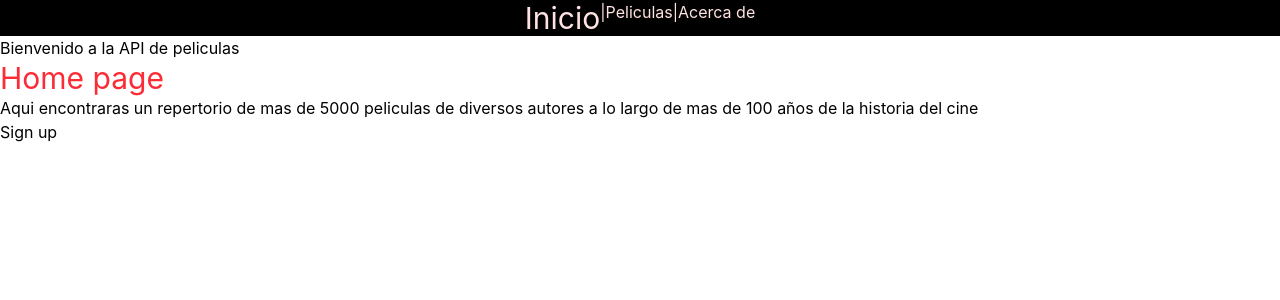
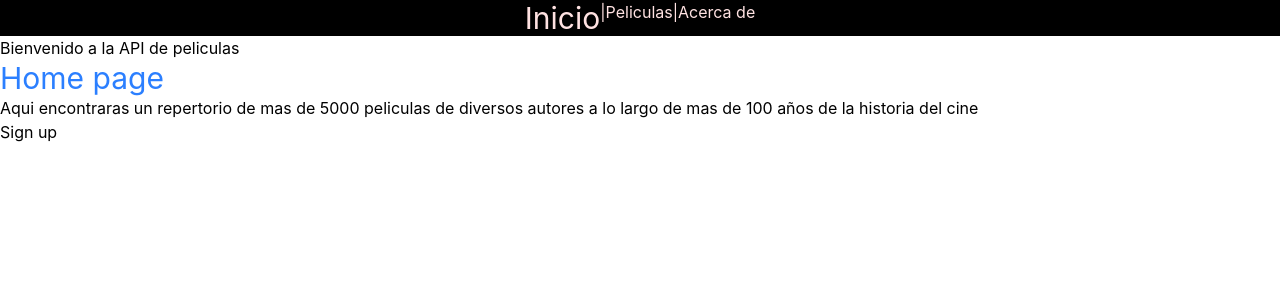
Before and after one commit to Pq989-j/Movies-UI-Frontend, a React (Vite) app: page / in a window 1280 px wide. Shown: the top 300 px of the page. Built offline with nearby package versions, Linux system fonts and the light colour scheme.

Commit message:
feat: add AuthProvider fetch to api and tailwind

```diff
--- a/src/Pages/Home.jsx
+++ b/src/Pages/Home.jsx
@@ -4,7 +4,7 @@ function Home () {
     return (
     <div className="right-10">
         <h1>Bienvenido a la API de peliculas </h1>
-        <h1 className="right-10 text-3xl font bold text-red-500">Home page</h1>
+        <h1 className="right-10 text-3xl font bold text-blue-500">Home page</h1>
 
 
         <p>Aqui encontraras un repertorio de mas de 5000 peliculas de diversos autores a lo largo de mas de 100 años de la historia del cine</p>
--- a/src/components/Movies.jsx
+++ b/src/components/Movies.jsx
@@ -36,7 +36,7 @@ function Characters () {
                 {movies?.map((movie) => (
 
                     <li key={movie.id}>
-                        <Link to={`/movies/${movie?.id}`}>{movie?.title}</Link>
+                        <Link to={`/movies/${movie.id}`}>{movie.title}</Link>
                         <img src={movie.poster} alt={movie.title} />
                     </li>
                 ))}
```
